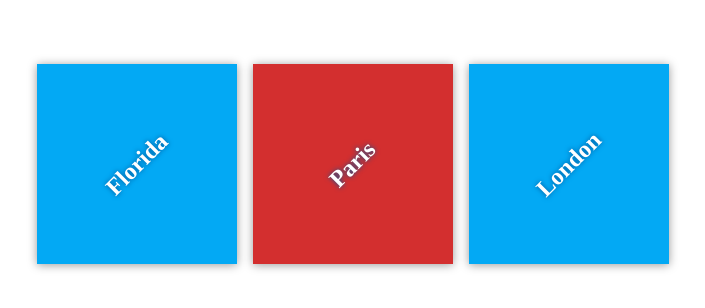
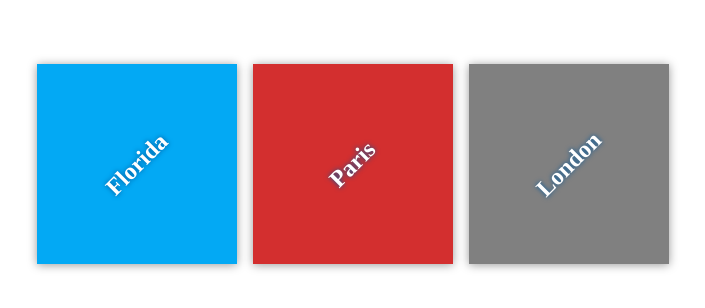
Before and after one commit to HananEssam/my-travel-plans, a plain HTML site: page index.html in a window 1280 px wide. Shown: the part 236-544 px from the top of the page, without its empty margins (287-992 px from the left). Drawn offline with Linux system fonts and the light colour scheme.

Commit message:
Add London destination style

```diff
--- a/css/app.css
+++ b/css/app.css
@@ -53,3 +53,7 @@ h2 {
 #paris {
     background-color: #d32f2f;
 }
+
+#london{
+    background-color: grey
+}
```
